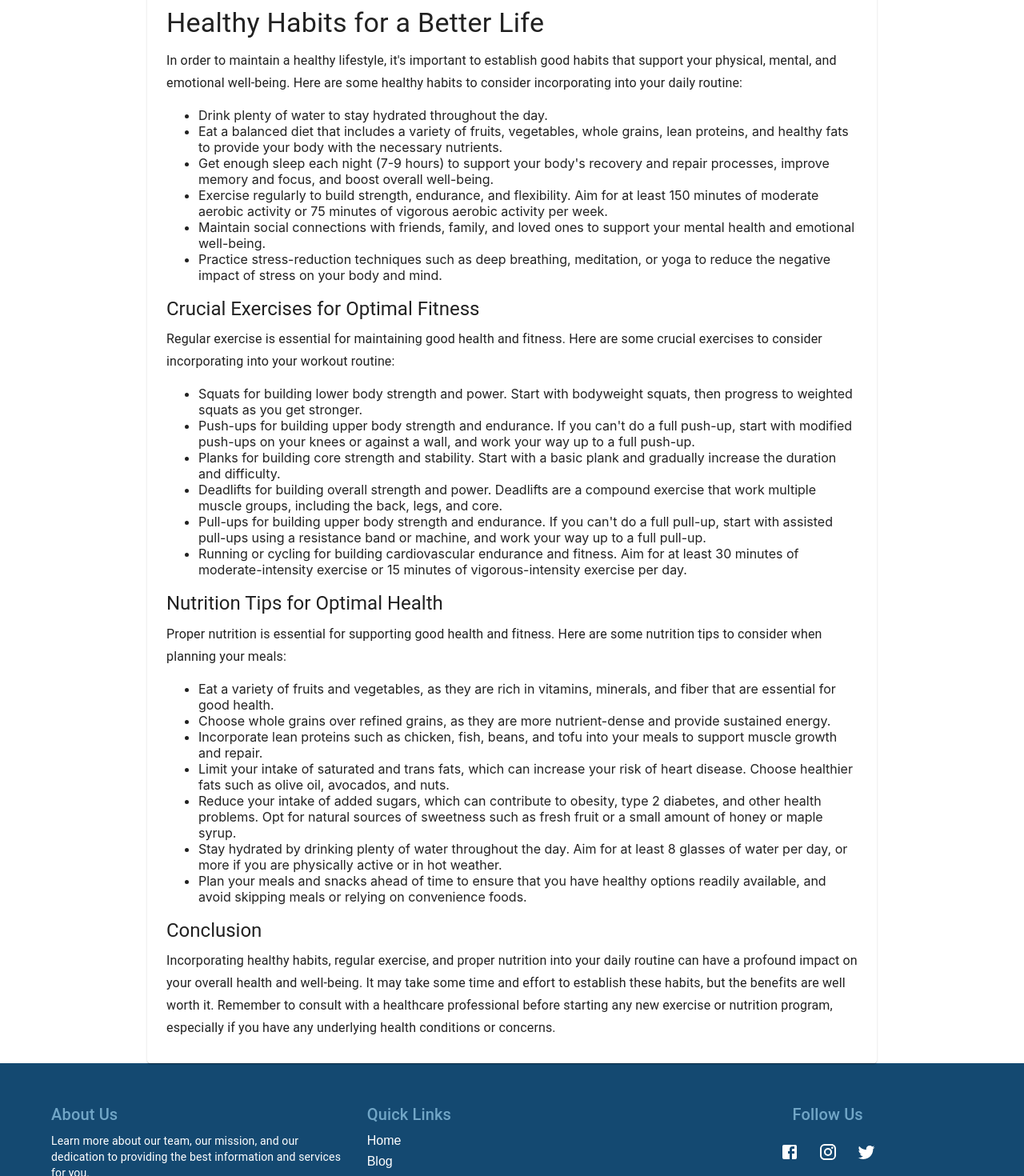
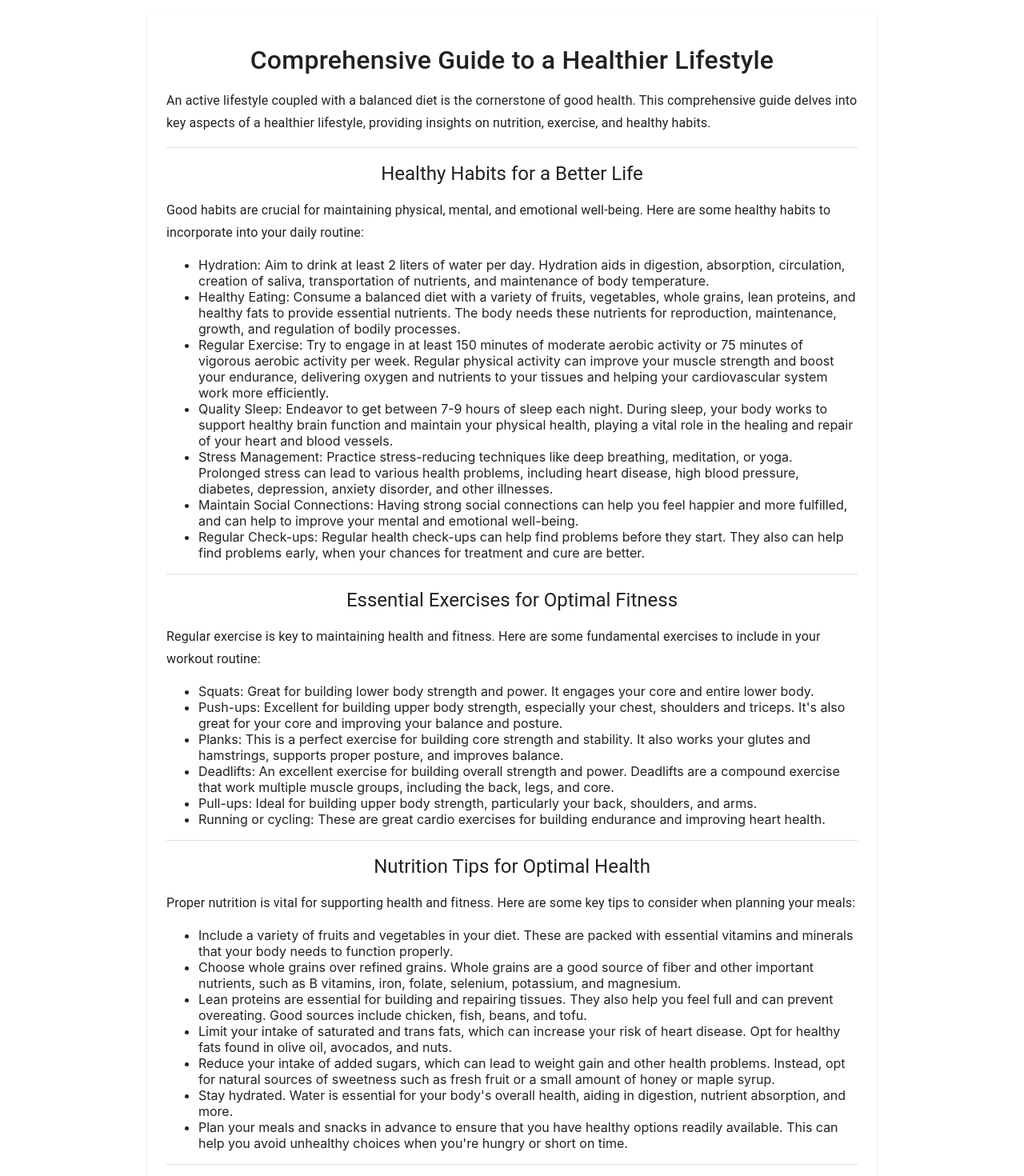
Before and after one commit to laithajjan/FitnessHub, a React (Create React App) app: page /blog in a window 1280 px wide. Shown: the part 80-1550 px from the top of the page at 80% size. Built offline with nearby package versions, Linux system fonts and the light colour scheme.

Commit message:
Added more detail to blog

```diff
--- a/src/components/Blog/blog.jsx
+++ b/src/components/Blog/blog.jsx
@@ -1,19 +1,40 @@
 import React from 'react';
 import { makeStyles } from '@material-ui/core/styles';
-import { Container, Grid, Paper, Typography } from '@material-ui/core';
+import { Container, Grid, Paper, Typography, Divider, Box } from '@material-ui/core';
 
 const useStyles = makeStyles((theme) => ({
   root: {
     display: 'flex',
     justifyContent: 'center',
     alignItems: 'center',
-    minHeight: 'calc(100vh - 64px - 56px)', // subtract header and footer height
+    minHeight: 'calc(100vh - 64px - 56px)',
+    marginTop: theme.spacing(4),
+    marginBottom: theme.spacing(4),
   },
   paper: {
     padding: theme.spacing(3),
     [theme.breakpoints.down('sm')]: {
       padding: theme.spacing(2),
     },
+  },
+  header: {
+    fontFamily: "'Roboto', sans-serif",
+    textAlign: 'center',
+    fontSize: '2rem',
+    fontWeight: 500,
+    marginTop: theme.spacing(2),
+    marginBottom: theme.spacing(2),
+  },
+  subHeader: {
+    fontFamily: "'Roboto', sans-serif",
+    textAlign: 'center',
+    fontSize: '1.5rem',
+    fontWeight: 400,
+    marginTop: theme.spacing(2),
+    marginBottom: theme.spacing(2),
+  },
+  divider: {
+    margin: theme.spacing(2, 0),
   },
 }));
 
@@ -24,54 +45,78 @@ const FitnessBlog = () => {
     <div className={classes.root}>
       <Container maxWidth="md">
         <Paper className={classes.paper}>
-          <Typography variant="h4" component="h1" gutterBottom>
+          <Typography variant="h4" component="h1" className={classes.header}>
+            Comprehensive Guide to a Healthier Lifestyle
+          </Typography>
+          <Typography variant="subtitle1" gutterBottom>
+            An active lifestyle coupled with a balanced diet is the cornerstone of good health. This comprehensive guide delves into key aspects of a healthier lifestyle, providing insights on nutrition, exercise, and healthy habits.
+          </Typography>
+          <Divider variant="middle" className={classes.divider} />
+          <Typography variant="h5" component="h2" className={classes.subHeader}>
             Healthy Habits for a Better Life
           </Typography>
           <Typography variant="subtitle1" gutterBottom>
-            In order to maintain a healthy lifestyle, it's important to establish good habits that support your physical, mental, and emotional well-being. Here are some healthy habits to consider incorporating into your daily routine:
+            Good habits are crucial for maintaining physical, mental, and emotional well-being. Here are some healthy habits to incorporate into your daily routine:
           </Typography>
           <ul>
-            <li>Drink plenty of water to stay hydrated throughout the day.</li>
-            <li>Eat a balanced diet that includes a variety of fruits, vegetables, whole grains, lean proteins, and healthy fats to provide your body with the necessary nutrients.</li>
-            <li>Get enough sleep each night (7-9 hours) to support your body's recovery and repair processes, improve memory and focus, and boost overall well-being.</li>
-            <li>Exercise regularly to build strength, endurance, and flexibility. Aim for at least 150 minutes of moderate aerobic activity or 75 minutes of vigorous aerobic activity per week.</li>
-            <li>Maintain social connections with friends, family, and loved ones to support your mental health and emotional well-being. </li>
-            <li>Practice stress-reduction techniques such as deep breathing, meditation, or yoga to reduce the negative impact of stress on your body and mind.</li>
+            <li>Hydration: Aim to drink at least 2 liters of water per day. Hydration aids in digestion, absorption, circulation, creation of saliva, transportation of nutrients, and maintenance of body temperature.</li>
+            <li>Healthy Eating: Consume a balanced diet with a variety of fruits, vegetables, whole grains, lean proteins, and healthy fats to provide essential nutrients. The body needs these nutrients for reproduction, maintenance, growth, and regulation of bodily processes.</li>
+            <li>Regular Exercise: Try to engage in at least 150 minutes of moderate aerobic activity or 75 minutes of vigorous aerobic activity per week. Regular physical activity can improve your muscle strength and boost your endurance, delivering oxygen and nutrients to your tissues and helping your cardiovascular system work more efficiently.</li>
+            <li>Quality Sleep: Endeavor to get between 7-9 hours of sleep each night. During sleep, your body works to support healthy brain function and maintain your physical health, playing a vital role in the healing and repair of your heart and blood vessels.</li>
+            <li>Stress Management: Practice stress-reducing techniques like deep breathing, meditation, or yoga. Prolonged stress can lead to various health problems, including heart disease, high blood             pressure, diabetes, depression, anxiety disorder, and other illnesses.</li>
+            <li>Maintain Social Connections: Having strong social connections can help you feel happier and more fulfilled, and can help to improve your mental and emotional well-being.</li>
+            <li>Regular Check-ups: Regular health check-ups can help find problems before they start. They also can help find problems early, when your chances for treatment and cure are better.</li>
           </ul>
-          <Typography variant="h5" component="h2" gutterBottom>
-            Crucial Exercises for Optimal Fitness
+          <Divider variant="middle" className={classes.divider} />
+          <Typography variant="h5" component="h2" className={classes.subHeader}>
+            Essential Exercises for Optimal Fitness
           </Typography>
           <Typography variant="subtitle1" gutterBottom>
-            Regular exercise is essential for maintaining good health and fitness. Here are some crucial exercises to consider incorporating into your workout routine:
+            Regular exercise is key to maintaining health and fitness. Here are some fundamental exercises to include in your workout routine:
           </Typography>
           <ul>
-            <li>Squats for building lower body strength and power. Start with bodyweight squats, then progress to weighted squats as you get stronger.</li>
-            <li>Push-ups for building upper body strength and endurance. If you can't do a full push-up, start with modified push-ups on your knees or against a wall, and work your way up to a full push-up.</li>
-            <li>Planks for building core strength and stability. Start with a basic plank and gradually increase the duration and difficulty.</li>
-            <li>Deadlifts for building overall strength and power. Deadlifts are a compound exercise that work multiple muscle groups, including the back, legs, and core.</li>
-            <li>Pull-ups for building upper body strength and endurance. If you can't do a full pull-up, start with assisted pull-ups using a resistance band or machine, and work your way up to a full pull-up.</li>
-            <li>Running or cycling for building cardiovascular endurance and fitness. Aim for at least 30 minutes of moderate-intensity exercise or 15 minutes of vigorous-intensity exercise per day.</li>
+            <li>Squats: Great for building lower body strength and power. It engages your core and entire lower body.</li>
+            <li>Push-ups: Excellent for building upper body strength, especially your chest, shoulders and triceps. It's also great for your core and improving your balance and posture.</li>
+            <li>Planks: This is a perfect exercise for building core strength and stability. It also works your glutes and hamstrings, supports proper posture, and improves balance.</li>
+            <li>Deadlifts: An excellent exercise for building overall strength and power. Deadlifts are a compound exercise that work multiple muscle groups, including the back, legs, and core.</li>
+            <li>Pull-ups: Ideal for building upper body strength, particularly your back, shoulders, and arms.</li>
+            <li>Running or cycling: These are great cardio exercises for building endurance and improving heart health.</li>
           </ul>
-          <Typography variant="h5" component="h2" gutterBottom>
+          <Divider variant="middle" className={classes.divider} />
+          <Typography variant="h5" component="h2" className={classes.subHeader}>
             Nutrition Tips for Optimal Health
           </Typography>
           <Typography variant="subtitle1" gutterBottom>
-            Proper nutrition is essential for supporting good health and fitness. Here are some nutrition tips to consider when planning your meals:
+            Proper nutrition is vital for supporting health and fitness. Here are some key tips to consider when planning your meals:
           </Typography>
           <ul>
-            <li>Eat a variety of fruits and vegetables, as they are rich in vitamins, minerals, and fiber that are essential for good health.</li>
-            <li>Choose whole grains over refined grains, as they are more nutrient-dense and provide sustained energy.</li>
-            <li>Incorporate lean proteins such as chicken, fish, beans, and tofu into your meals to support muscle growth and repair.</li>
-            <li>Limit your intake of saturated and trans fats, which can increase your risk of heart disease. Choose healthier fats such as olive oil, avocados, and nuts.</li>
-            <li>Reduce your intake of added sugars, which can contribute to obesity, type 2 diabetes, and other health problems. Opt for natural sources of sweetness such as fresh fruit or a small amount of honey or maple syrup.</li>
-            <li>Stay hydrated by drinking plenty of water throughout the day. Aim for at least 8 glasses of water per day, or more if you are physically active or in hot weather.</li>
-            <li>Plan your meals and snacks ahead of time to ensure that you have healthy options readily available, and avoid skipping meals or relying on convenience foods.</li>
+            <li>Include a variety of fruits and vegetables in your diet. These are packed with essential vitamins and minerals that your body needs to function properly.</li>
+            <li>Choose whole grains over refined grains. Whole grains are a good source of fiber and other important nutrients, such as B vitamins, iron, folate, selenium, potassium, and magnesium.</li>
+            <li>Lean proteins are essential for building and repairing tissues. They also help you feel full and can prevent overeating. Good sources include chicken, fish, beans, and tofu.</li>
+            <li>Limit your intake of saturated and trans fats, which can increase your risk of heart disease. Opt for healthy fats found in olive oil, avocados, and nuts.</li>
+            <li>Reduce your intake of added sugars, which can lead to weight gain and other health problems. Instead, opt for natural sources of sweetness such as fresh fruit or a small amount of honey or maple syrup.</li>
+            <li>Stay hydrated. Water is essential for your body's overall health, aiding in digestion, nutrient absorption, and more.</li>
+            <li>Plan your meals and snacks in advance to ensure that you have healthy options readily available. This can help you avoid unhealthy choices when you're hungry or short on time.</li>
           </ul>
-          <Typography variant="h5" component="h2" gutterBottom>
+          <Divider variant="middle" className={classes.divider} />
+          <Typography variant="h5" component="h2" className={classes.subHeader}>
+            Mental Health and Wellness
+          </Typography>
+          <Typography variant="subtitle1" gutterBottom>
+            A healthy lifestyle isn't complete without considering mental health and wellness. Here are some tips to keep your mind healthy and active:
+          </Typography>
+          <ul>
+            <li>Meditation: Practicing mindfulness or meditation can help reduce stress and increase your overall happiness. Even a few minutes a day can make a big difference.</li>
+            <li>Learning: Keep your mind active by continually learning new things. This could be as simple as reading a book, learning a new hobby, or even taking an online course.</li>
+            <li>Positive Relationships: Maintain a strong social network. Positive relationships with family, friends, and colleagues are important for mental health.</li>
+            <li>Time Management: Effective time management can reduce stress levels significantly. Prioritize tasks and work in a structured manner to avoid last-minute stress.</li>
+          </ul>
+          <Divider variant="middle" className={classes.divider} />
+          <Typography variant="h5" component="h2" className={classes.subHeader}>
             Conclusion
           </Typography>
           <Typography variant="subtitle1" gutterBottom>
-            Incorporating healthy habits, regular exercise, and proper nutrition into your daily routine can have a profound impact on your overall health and well-being. It may take some time and effort to establish these habits, but the benefits are well worth it. Remember to consult with a healthcare professional before starting any new exercise or nutrition program, especially if you have any underlying health conditions or concerns.
+            Leading a healthy lifestyle may seem challenging, but incorporating healthy habits, regular exercise, and proper nutrition into your routine can have a significant impact on your overall health and well-being. It might take some time and effort to establish these habits, but the long-term benefits are well worth it. Remember to consult with a healthcare professional before starting any new exercise or nutrition program, especially if you have any underlying health conditions or concerns.
           </Typography>
         </Paper>
       </Container>
```
